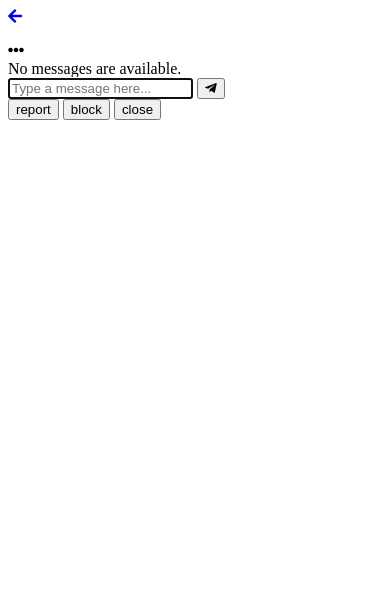
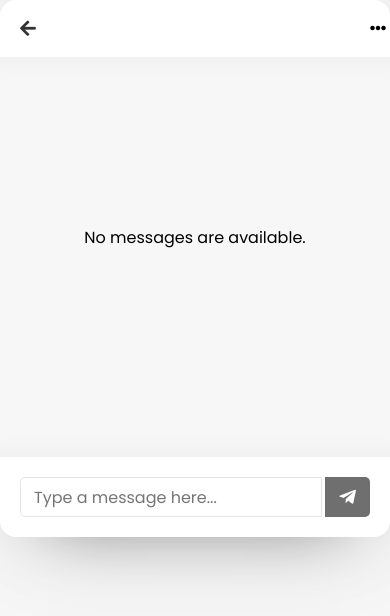
Before and after one commit to amantamboli/studitalk, a PHP site: page /chat.php?user_id=1 in a window 390 px wide. Shown: the top 616 px of the page. Run offline with PHP 8.4, Linux system fonts and the light colour scheme; the visitor is signed in with stand-in values (Sample User, id 1); data that the repository does not hold is empty.

Commit message:
30 dec commit

```diff
--- /dev/null
+++ b/css/style.css
@@ -0,0 +1,465 @@
+@import url("https://fonts.googleapis.com/css2?family=Poppins:wght@200;300;400;500;600;700&display=swap");
+* {
+  margin: 0;
+  padding: 0;
+  box-sizing: border-box;
+  text-decoration: none;
+  font-family: "Poppins", sans-serif;
+}
+body {
+  display: flex;
+  align-items: center;
+  justify-content: center;
+  min-height: 100vh;
+  background: #f7f7f7;
+  padding: 0 10px;
+}
+.wrapper {
+  background: #fff;
+  max-width: 450px;
+  width: 100%;
+  border-radius: 16px;
+  box-shadow: 0 0 128px 0 rgba(0, 0, 0, 0.1),
+    0 32px 64px -48px rgba(0, 0, 0, 0.5);
+}
+
+/* Login & Signup Form CSS Start */
+.form {
+  padding: 25px 30px;
+}
+.form header {
+  font-size: 25px;
+  font-weight: 600;
+  padding-bottom: 10px;
+  border-bottom: 1px solid #e6e6e6;
+}
+.form form {
+  margin: 20px 0;
+}
+.form form .error-text {
+  color: #721c24;
+  padding: 8px 10px;
+  text-align: center;
+  border-radius: 5px;
+  background: #f8d7da;
+  border: 1px solid #f5c6cb;
+  margin-bottom: 10px;
+  display: none;
+}
+.form form .name-details {
+  display: flex;
+}
+.form .name-details .field:first-child {
+  margin-right: 10px;
+}
+.form .name-details .field:last-child {
+  margin-left: 10px;
+}
+.form form .field {
+  display: flex;
+  margin-bottom: 10px;
+  flex-direction: column;
+  position: relative;
+}
+.form form .field label {
+  margin-bottom: 2px;
+}
+.form form .input input {
+  height: 40px;
+  width: 100%;
+  font-size: 16px;
+  padding: 0 10px;
+  border-radius: 5px;
+  border: 1px solid #ccc;
+}
+.form form .field input {
+  outline: none;
+}
+.form form .image input {
+  font-size: 17px;
+}
+.form form .button input {
+  height: 45px;
+  border: none;
+  color: #fff;
+  font-size: 17px;
+  background: #333;
+  border-radius: 5px;
+  cursor: pointer;
+  margin-top: 13px;
+}
+.form form .field i {
+  position: absolute;
+  right: 15px;
+  top: 70%;
+  color: #ccc;
+  cursor: pointer;
+  transform: translateY(-50%);
+}
+.form form .field i.active::before {
+  color: #333;
+  content: "\f070";
+}
+.form .link {
+  text-align: center;
+  margin: 10px 0;
+  font-size: 17px;
+}
+.form .link a {
+  color: #333;
+}
+.form .link a:hover {
+  text-decoration: underline;
+}
+
+/* Users List CSS Start */
+.users {
+  padding: 25px 30px;
+}
+.users header,
+.users-list a {
+  display: flex;
+  align-items: center;
+  padding-bottom: 20px;
+  border-bottom: 1px solid #e6e6e6;
+  justify-content: space-between;
+}
+.wrapper img {
+  object-fit: cover;
+  border-radius: 50%;
+}
+.users header img {
+  height: 50px;
+  width: 50px;
+}
+:is(.users, .users-list) .content {
+  display: flex;
+  align-items: center;
+}
+:is(.users, .users-list) .content .details {
+  color: #000;
+  margin-left: 20px;
+}
+:is(.users, .users-list) .details span {
+  font-size: 18px;
+  font-weight: 500;
+}
+.users header .logout {
+  display: block;
+  background: #333;
+  color: #fff;
+  outline: none;
+  border: none;
+  padding: 7px 15px;
+  text-decoration: none;
+  border-radius: 5px;
+  font-size: 17px;
+}
+.users .search {
+  margin: 20px 0;
+  display: flex;
+  position: relative;
+  align-items: center;
+  justify-content: space-between;
+}
+.users .search .text {
+  font-size: 18px;
+}
+.users .search input {
+  position: absolute;
+  height: 42px;
+  width: calc(100% - 50px);
+  font-size: 16px;
+  padding: 0 13px;
+  border: 1px solid #e6e6e6;
+  outline: none;
+  border-radius: 5px 0 0 5px;
+  opacity: 0;
+  pointer-events: none;
+  transition: all 0.2s ease;
+}
+.users .search input.show {
+  opacity: 1;
+  pointer-events: auto;
+}
+.users .search button {
+  position: relative;
+  z-index: 1;
+  width: 47px;
+  height: 42px;
+  font-size: 17px;
+  cursor: pointer;
+  border: none;
+  background: #fff;
+  color: #333;
+  outline: none;
+  border-radius: 0 5px 5px 0;
+  transition: all 0.2s ease;
+}
+.users .search button.active {
+  background: #333;
+  color: #fff;
+}
+.search button.active i::before {
+  content: "\f00d";
+}
+.users-list {
+  max-height: 350px;
+  overflow-y: auto;
+}
+:is(.users-list, .chat-box)::-webkit-scrollbar {
+  width: 0px;
+}
+.users-list a {
+  padding-bottom: 10px;
+  margin-bottom: 15px;
+  padding-right: 15px;
+  border-bottom-color: #f1f1f1;
+}
+.users-list a:last-child {
+  margin-bottom: 0px;
+  border-bottom: none;
+}
+.users-list a img {
+  height: 40px;
+  width: 40px;
+}
+.users-list a .details p {
+  color: #67676a;
+}
+.users-list a .status-dot {
+  font-size: 12px;
+  color: #468669;
+  padding-left: 10px;
+}
+.users-list a .status-dot.offline {
+  color: #ccc;
+}
+
+/* Chat Area CSS Start */
+.chat-area header {
+  display: flex;
+  align-items: center;
+  padding: 18px 30px;
+}
+.chat-area header .back-icon {
+  color: #333;
+  font-size: 18px;
+}
+.chat-area header img {
+  height: 45px;
+  width: 45px;
+  margin: 0 15px;
+}
+.chat-area header .details span {
+  font-size: 17px;
+  font-weight: 500;
+}
+.chat-box {
+  position: relative;
+  min-height: 500px;
+  max-height: 500px;
+  overflow-y: auto;
+  padding: 10px 30px 20px 30px;
+  background: #f7f7f7;
+  box-shadow: inset 0 32px 32px -32px rgb(0 0 0 / 5%),
+    inset 0 -32px 32px -32px rgb(0 0 0 / 5%);
+}
+.chat-box .text {
+  position: absolute;
+  top: 45%;
+  left: 50%;
+  width: calc(100% - 50px);
+  text-align: center;
+  transform: translate(-50%, -50%);
+}
+.chat-box .chat {
+  margin: 15px 0;
+}
+.chat-box .chat p {
+  word-wrap: break-word;
+  padding: 8px 16px;
+  box-shadow: 0 0 32px rgb(0 0 0 / 8%), 0rem 16px 16px -16px rgb(0 0 0 / 10%);
+}
+.chat-box .outgoing {
+  display: flex;
+}
+.chat-box .outgoing .details {
+  margin-left: auto;
+  max-width: calc(100% - 130px);
+}
+.outgoing .details p {
+  background: #333;
+  color: #fff;
+  border-radius: 18px 18px 0 18px;
+}
+.chat-box .incoming {
+  display: flex;
+  align-items: flex-end;
+}
+.chat-box .incoming img {
+  height: 35px;
+  width: 35px;
+}
+.chat-box .incoming .details {
+  margin-right: auto;
+  margin-left: 10px;
+  max-width: calc(100% - 130px);
+}
+.incoming .details p {
+  background: #fff;
+  color: #333;
+  border-radius: 18px 18px 18px 0;
+}
+.typing-area {
+  padding: 18px 30px;
+  display: flex;
+  justify-content: space-between;
+}
+.typing-area input {
+  height: 45px;
+  width: calc(100% - 58px);
+  font-size: 16px;
+  padding: 0 13px;
+  border: 1px solid #e6e6e6;
+  outline: none;
+  border-radius: 5px 0 0 5px;
+}
+.typing-area button {
+  color: #fff;
+  width: 55px;
+  border: none;
+  outline: none;
+  background: #333;
+  font-size: 19px;
+  cursor: pointer;
+  opacity: 0.7;
+  pointer-events: none;
+  border-radius: 0 5px 5px 0;
+  transition: all 0.3s ease;
+}
+.typing-area button.active {
+  opacity: 1;
+  pointer-events: auto;
+}
+.more {
+  width: 100%;
+  /* position: absolute; */
+  margin-left: 5px;
+}
+.dots {
+  position: relative;
+  left: 100%;
+  cursor: pointer;
+}
+.modal {
+  position: fixed;
+  top: 0;
+  left: 0;
+  width: 100%;
+  height: 100vh;
+  background-color: rgba(0, 0, 0, 0.35);
+  display: flex;
+  align-items: center;
+  justify-content: center;
+  visibility: hidden;
+  opacity: 0;
+  transition: visibility 3s opacity 0, 2s;
+}
+
+.modal-active {
+  visibility: visible;
+  opacity: 1;
+}
+
+.btn-box {
+  width: 100%;
+  height: 8vh;
+  display: flex;
+  align-items: center;
+  justify-content: center;
+  flex-direction: column;
+  border-radius: 16px;
+}
+
+.block {
+  cursor: pointer;
+  width: 10vw;
+  background-color: white;
+  border-radius: 4px;
+  margin: 0;
+}
+
+/* Responive media query */
+@media screen and (max-width: 450px) {
+  .wrapper {
+    height: 100%;
+  }
+  body {
+    padding: 0;
+    min-height: 0;
+  }
+  .form,
+  .users {
+    padding: 20px;
+  }
+  .form header {
+    text-align: center;
+  }
+  .form form .name-details {
+    flex-direction: column;
+  }
+  .form .name-details .field:first-child {
+    margin-right: 0px;
+  }
+  .form .name-details .field:last-child {
+    margin-left: 0px;
+  }
+
+  .users header img {
+    height: 45px;
+    width: 45px;
+  }
+  .users header .logout {
+    padding: 6px 10px;
+    font-size: 16px;
+  }
+  :is(.users, .users-list) .content .details {
+    margin-left: 15px;
+  }
+
+  .users-list a {
+    padding-right: 10px;
+  }
+
+  .chat-area header {
+    padding: 15px 20px;
+  }
+  .chat-box {
+    min-height: 400px;
+    padding: 10px 15px 15px 20px;
+  }
+  .chat-box .chat p {
+    font-size: 15px;
+  }
+  .chat-box .outogoing .details {
+    max-width: 230px;
+  }
+  .chat-box .incoming .details {
+    max-width: 265px;
+  }
+  .incoming .details img {
+    height: 30px;
+    width: 30px;
+  }
+  .chat-area form {
+    padding: 20px;
+  }
+  .chat-area form input {
+    height: 40px;
+    width: calc(100% - 48px);
+  }
+  .chat-area form button {
+    width: 45px;
+  }
+}
--- a/login.php
+++ b/login.php
@@ -105,7 +105,7 @@ if($showError){
             <button id="submit">Login</button>
             <div class="foot" id="foot">
                 Don't Have an Account?
-                <a href="signup.php">Signup Here</a>
+                <a href="index.php">Signup Here</a>
             </div>
             <div class="foot" id="foot">
                 <a href="forgotpass.php">Forgot Password</a>
```
Also changed, not shown: css/alert.css (added, +109 -0 lines), css/login.css (added, +119 -0 lines), index.php (renamed from signup.php).
